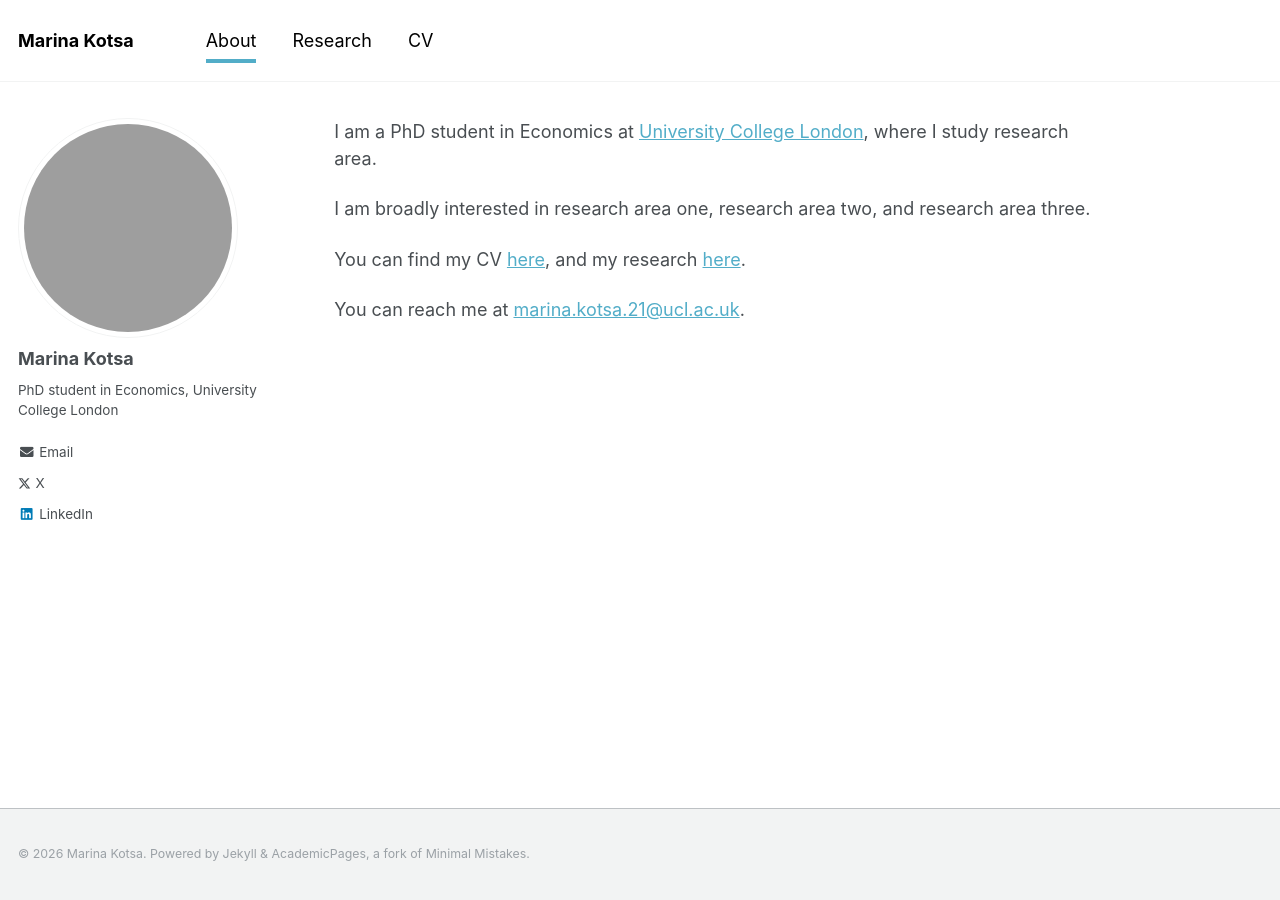
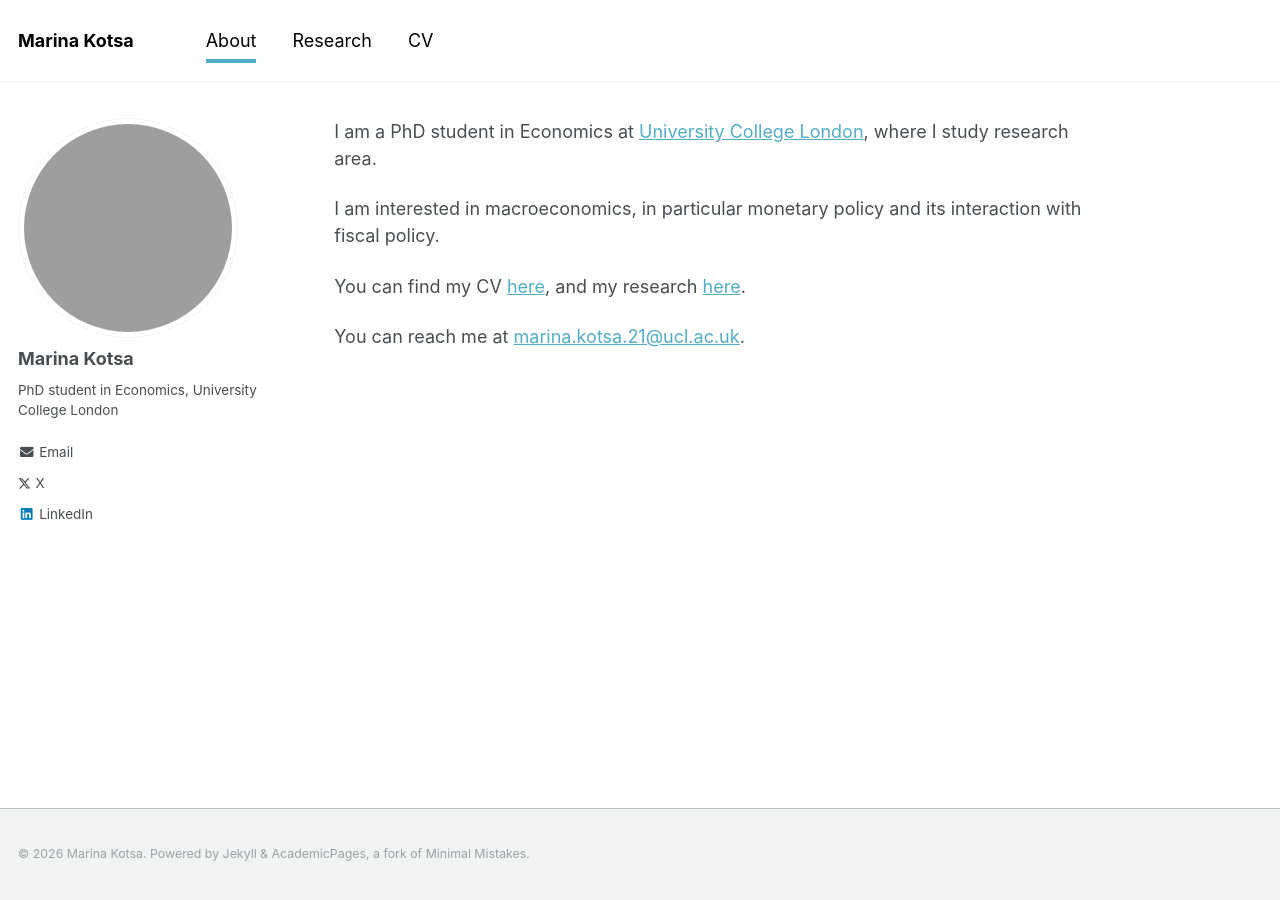
Before and after one commit to marina-kotsa/marina-kotsa.github.io, a Jekyll site: the page built from _pages/about.md, in a window 1280 px wide. Built offline with Jekyll 4.4.1, drawn with Linux system fonts in a browser that asks for light colours.

Commit message:
Remove personal phone number from CV, stop tracking .DS_Store
Adds a .gitignore and untracks macOS .DS_Store files, updates the
about page bio text, and swaps in a CV with the phone number removed
before the site goes public.

Co-Authored-By: Claude Sonnet 5 <noreply@anthropic.com>

```diff
--- a/_pages/about.md
+++ b/_pages/about.md
@@ -6,7 +6,7 @@ author_profile: true
 
 I am a PhD student in Economics at [University College London](https://www.ucl.ac.uk/), where I study research area.
 
-I am broadly interested in research area one, research area two, and research area three.
+I am interested in macroeconomics, in particular monetary policy and its interaction with fiscal policy.
 
 You can find my CV [here]({{ site.baseurl }}/pdfs/CV.pdf), and my research [here]({{ site.baseurl }}/research/).
 
```
Also changed, not shown: 4 other files.
